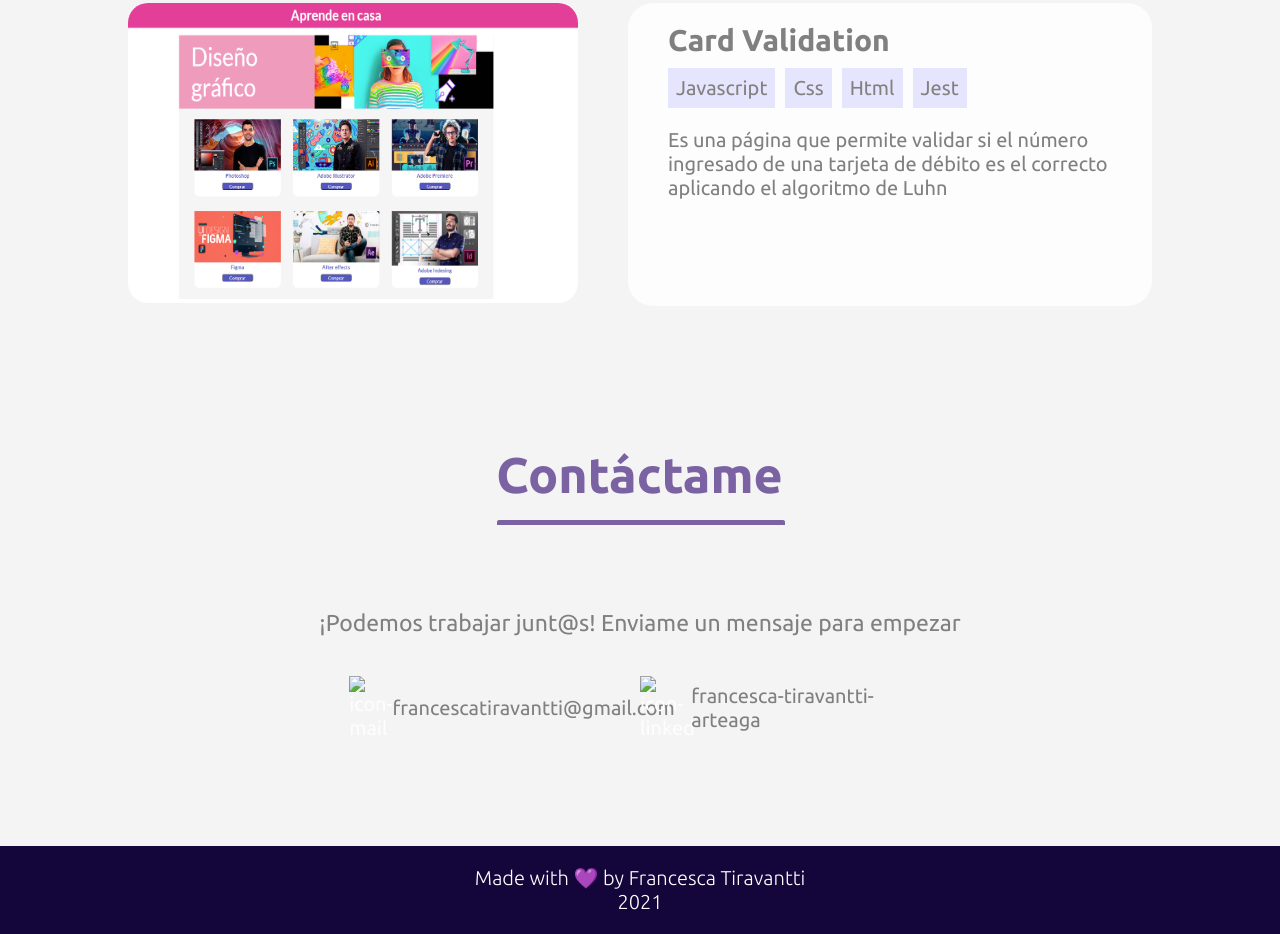
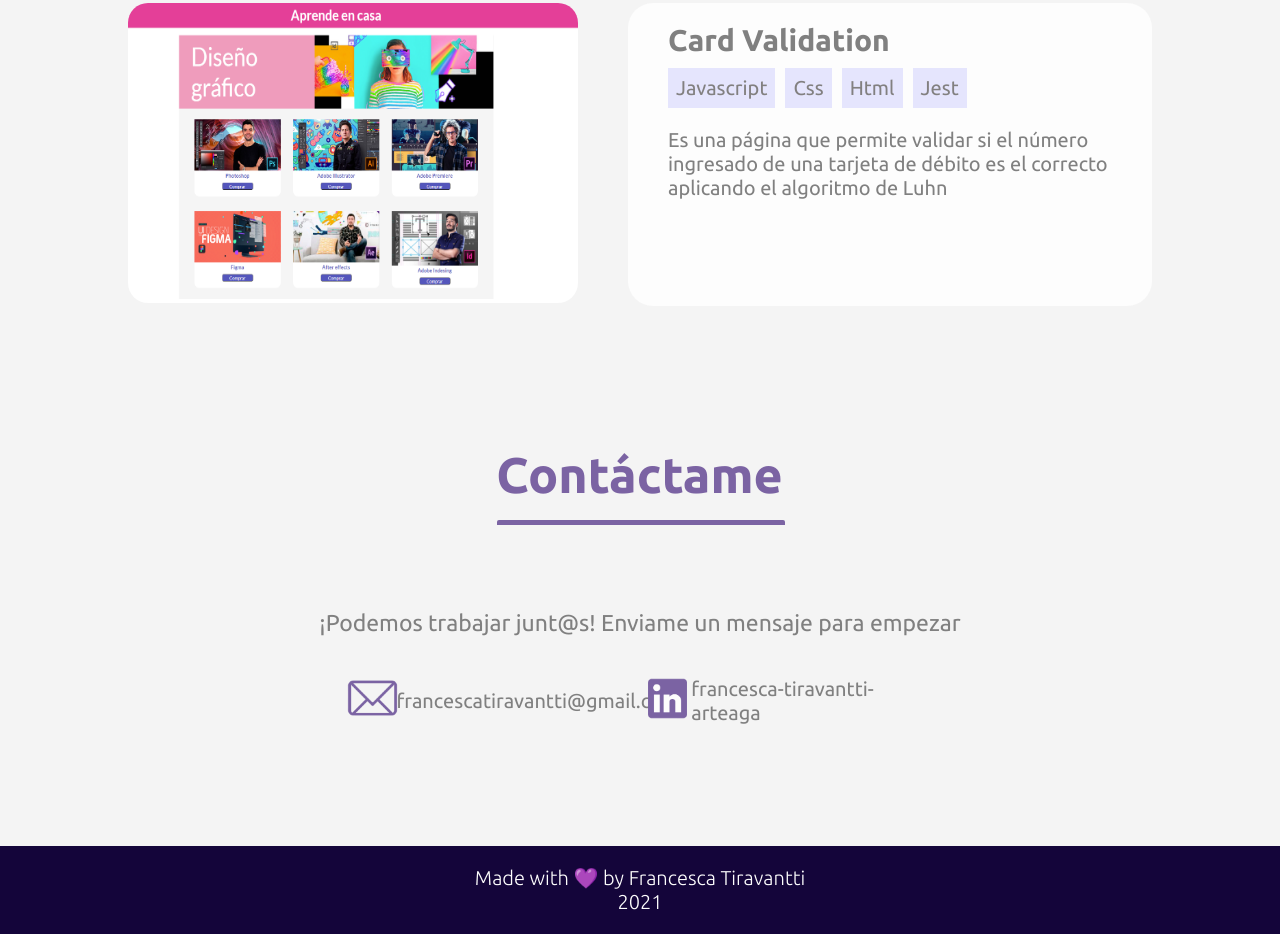
Before and after one commit to Fran2304/portfolio, a plain HTML site: page index.html in a window 1280 px wide. Shown: the part 3020-3954 px from the top of the page. Drawn offline with Linux system fonts and the light colour scheme; the site is published under a folder, as on GitHub Pages, so addresses that start at the root find nothing.

Commit message:
Subir imagenes

```diff
--- a/index.html
+++ b/index.html
@@ -255,13 +255,13 @@
       <section class= 'contact-types'>
         <div>
           <a href="mailto: francescatiravantti@gmail.com">
-            <img class="email" src="/images/mail.png" alt="icon-mail">
+            <img class="email" src="images/mail.png" alt="icon-mail">
           </a>
           <p class="text-contact">francescatiravantti@gmail.com</p>
         </div>
         <div>
           <a href="https://www.linkedin.com/in/francesca-tiravantti/ " target="_blank">
-            <img class="linkedin" src="/images/linkedin.png" alt="icon-linkedin">
+            <img class="linkedin" src="images/linkedin.png" alt="icon-linkedin">
           </a>
           <p class="text-contact" >francesca-tiravantti-arteaga</p>
         </div>
```
